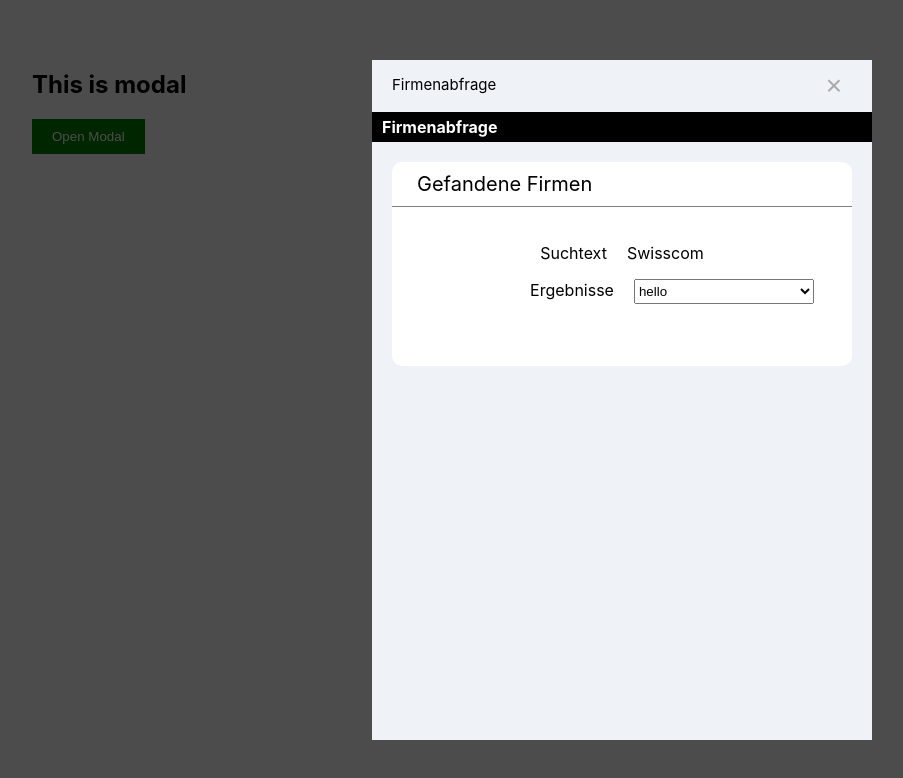
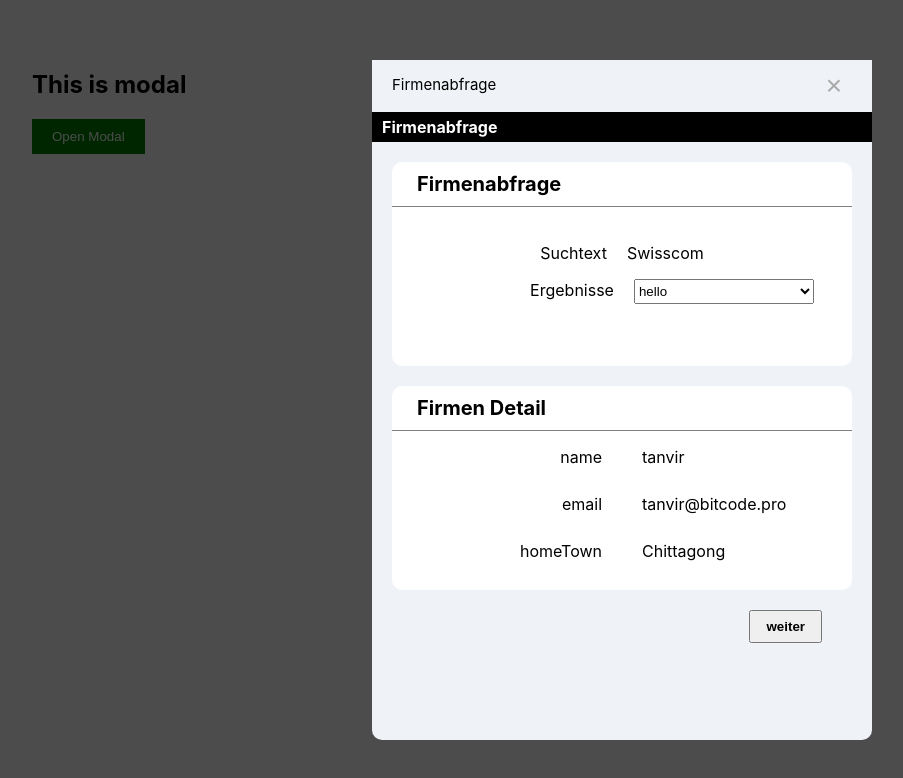
Before and after one commit to TanvirChy/firmenabfrage, a React (Create React App) app: page / in a window 1280 px wide. Both pictures are taken after a click on the button "Open Modal". Shown: the top 778 px of the page, without its empty margins (18-921 px from the left). Built offline with nearby package versions, Linux system fonts and the light colour scheme.

Commit message:
after done architecture

```diff
--- a/src/components/card/Card.jsx
+++ b/src/components/card/Card.jsx
@@ -1,30 +1,10 @@
 import React from 'react';
 import './card.css';
 
-const Card = () => {
+const Card = ({title,children}) => {
   return <div className='card_container'>
-      <div className='card_title'>Gefandene Firmen</div>
-      <div className='card_content'>
-          <div className='input_section'>
-              <label htmlFor="" className='input_label'>Suchtext</label>
-              <p>Swisscom</p>
-          </div>
-          <div className='input_section'>
-              <div className='input_select'>
-              <label htmlFor="" className='input_label'>Ergebnisse</label>
-
-              <select className='input_select_feild'>
-                  <option value="">hello</option>
-                  <option value="">Ergebnisse</option>
-                  <option value="">hello</option>
-                  <option value="">Ergebnisse</option>
-                  <option value="">hello</option>
-                  <option value="">Suchtext</option>
-                  <option value="">hello</option>
-              </select>
-              </div>
-          </div>
-      </div>
+      <div className='card_title'>{title}</div>
+      {children}
   </div>;
 };
 
--- a/src/components/card/card.css
+++ b/src/components/card/card.css
@@ -4,7 +4,7 @@
     background-color: white;
     left: 50%;
     right: 50%;
-    margin: auto;
+    margin: 20px;
     width: 92%;
     border-radius: 10px;
     min-height: 30%;
@@ -14,31 +14,6 @@
     font-size: 20px;
     border-bottom: 1px solid gray;
     padding: 10px 25px;
+    font-weight: bolder;
 
 }
-
-.card_content{
-    padding-top: 20px;
-
-}
-
-.input_section{
-    display: flex;
-    align-items: center;
-    justify-content: center;
-
-}
-
-.input_select{
-    margin-left: 100px
-}
-
-.input_select_feild{
-    width: 180px;
-    height: 25px;
-}
-
-.input_label{
-    padding-right: 20px
-
-}
--- a/src/components/commonModal/CommonModal.jsx
+++ b/src/components/commonModal/CommonModal.jsx
@@ -1,21 +1,32 @@
-import React, { useState } from "react";
+import React from "react";
 import Card from "../card/Card";
+import FirmenDetail from "../firmenDetail/FirmenDetail";
+import FirmenTop from "../firmenTop/FirmenTop";
 import "./commonModal.css";
 
 const CommonModal = ({ closeModal }) => {
   return (
     <>
-      <div className='overlay'></div>
-      <div className='modal'>
-        <header className='modal__header'>
+      <div className="overlay"></div>
+      <div className="modal">
+        <header className="modal__header">
           <p className="modal_header_title">Firmenabfrage</p>
-          <button onClick={closeModal} className='close_button'>
+          <button onClick={closeModal} className="close_button">
             &times;
           </button>
         </header>
         <div className="modal_title">Firmenabfrage</div>
 
-        <Card/>
+        <Card title={"Firmenabfrage"}>
+          <FirmenTop />
+        </Card>
+        <Card title={'Firmen Detail'}>
+          <FirmenDetail />
+        </Card>
+        <div className="modal-btn-container">
+
+        <button className="modal-btn" >weiter</button>
+        </div>
       </div>
     </>
   );
--- a/src/components/commonModal/commonModal.css
+++ b/src/components/commonModal/commonModal.css
@@ -19,6 +19,7 @@
   top: 50%;
   left: 50%;
   transform: translateX(-50%) translateY(-50%);
+  border-radius: 10px;
 }
 .modal__header {
   background-color: #eff2f7;
@@ -56,3 +57,13 @@
   padding: 20px;
   height: 150px;
 }
+.modal-btn-container{
+  width: 90%;
+  display: flex;
+  align-items: center;
+  justify-content: end;
+}
+.modal-btn{
+     font-weight: bolder;
+     padding: 7px 15px;
+}
--- /dev/null
+++ b/src/components/firmenDetail/FirmenDetail.jsx
@@ -0,0 +1,36 @@
+import React from "react";
+import "./firmenDetail.css";
+
+const FirmenDetail = () => {
+  return (
+    <div className="firmen_detail_content">
+      <div className="firmen_detail_row">
+       <div className="firmen-label">
+          <p>name</p>
+          <p>email</p>
+          <p>homeTown</p>
+        </div>
+        <div className="firmen-value">
+          <p>tanvir</p>
+          <p>tanvir@bitcode.pro</p>
+          <p>Chittagong</p>
+        </div>
+      </div>
+    </div>
+  );
+};
+
+export default FirmenDetail;
+
+{
+  /* <div className="firmen-label">
+          <p>name</p>
+          <p>email</p>
+          <p>homeTown</p>
+        </div>
+        <div className="firmen-value">
+          <p>tanvir</p>
+          <p>tanvir@bitcode.profkjdhgkjfshgkjafhgkjasdhfjksadhfak</p>
+          <p>Chittagong</p>
+        </div> */
+}
--- /dev/null
+++ b/src/components/firmenDetail/firmenDetail.css
@@ -0,0 +1,25 @@
+.firmen_detail_content {
+    text-align: center;
+}
+
+.firmen_detail_row {
+  width: 100%;
+  display: flex;
+  gap: 40px;
+  word-wrap: break-word;
+}
+.firmen_detail_row p {
+  height: 15px;
+}
+.firmen-label {
+  width: 50%;
+  text-align: right;
+  display: flex;
+  flex-direction: column;
+}
+.firmen-value {
+  width: 50%;
+  text-align: left;
+  display: flex;
+  flex-direction: column;
+}
--- /dev/null
+++ b/src/components/firmenTop/FirmenTop.jsx
@@ -0,0 +1,34 @@
+import React from "react";
+import './firmenTop.css'
+
+const FirmenTop = () => {
+  return (
+    <div className="firmen_top_content">
+      <div className="input_section">
+        <label htmlFor="" className="input_label">
+          Suchtext
+        </label>
+        <p>Swisscom</p>
+      </div>
+      <div className="input_section">
+        <div className="input_select">
+          <label htmlFor="" className="input_label">
+            Ergebnisse
+          </label>
+
+          <select className="input_select_feild">
+            <option value="">hello</option>
+            <option value="">Ergebnisse</option>
+            <option value="">hello</option>
+            <option value="">Ergebnisse</option>
+            <option value="">hello</option>
+            <option value="">Suchtext</option>
+            <option value="">hello</option>
+          </select>
+        </div>
+      </div>
+    </div>
+  );
+};
+
+export default FirmenTop;
--- /dev/null
+++ b/src/components/firmenTop/firmenTop.css
@@ -0,0 +1,25 @@
+.firmen_top_content{
+    padding-top: 20px;
+
+}
+
+.input_section{
+    display: flex;
+    align-items: center;
+    justify-content: center;
+
+}
+
+.input_select{
+    margin-left: 100px
+}
+
+.input_select_feild{
+    width: 180px;
+    height: 25px;
+}
+
+.input_label{
+    padding-right: 20px
+
+}
```
